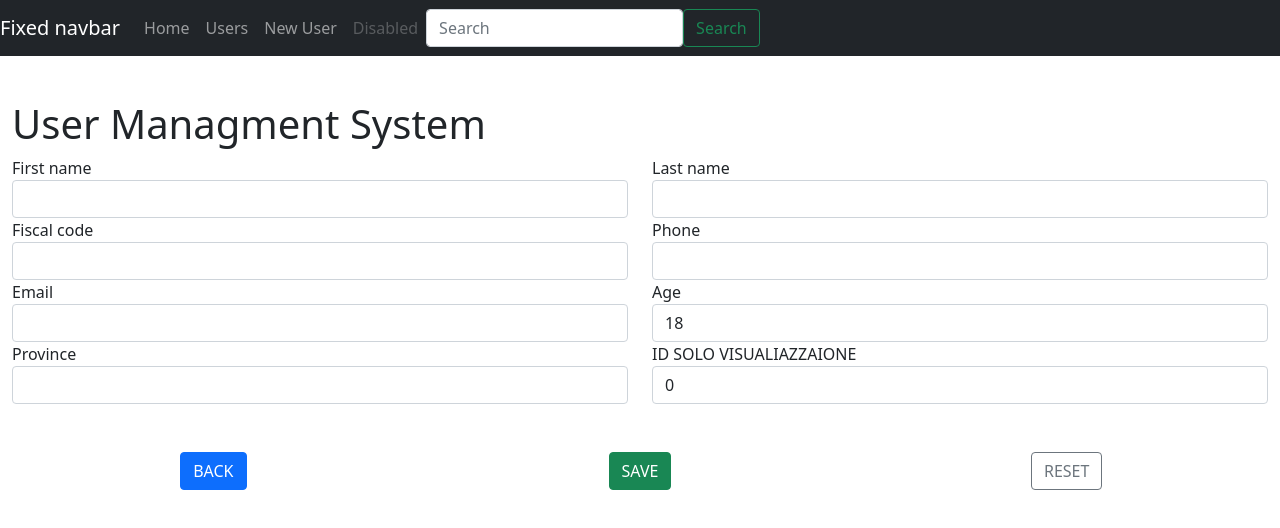
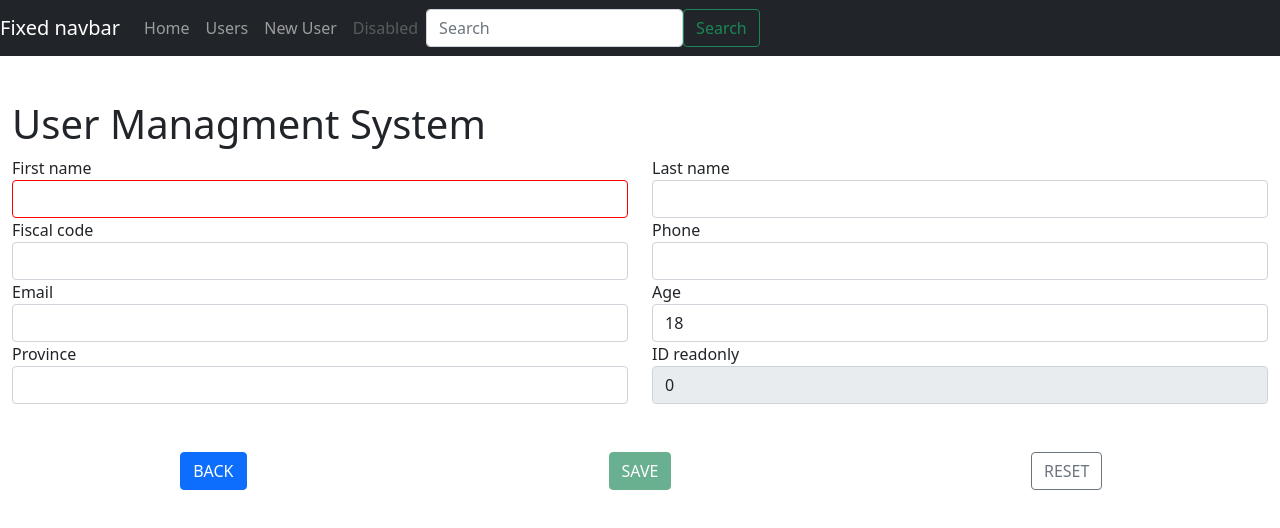
Before and after one commit to francescapetra/ums, an Angular app: page /users/new in a window 1280 px wide. Shown: the top 528 px of the page. Built offline with nearby package versions, Linux system fonts and the light colour scheme.

Commit message:
validation-form

```diff
--- a/src/app/user-detail/user-detail.component.css
+++ b/src/app/user-detail/user-detail.component.css
@@ -1,3 +1,6 @@
+input.ng-invalid{
+  border: 1px solid red;
+}
 /* .btn-save {
   background-color: green;
   color:#fff;
--- a/src/app/user-detail/user-detail.component.html
+++ b/src/app/user-detail/user-detail.component.html
@@ -6,9 +6,26 @@
 
     <div class="form-group col">
       <label for="firstname">First name</label>
-      <input class="form-control" [(ngModel)]="user.name" name="firstname" id="firstname">
-    </div>
 
+      <input #firstName='ngModel' class="form-control" [(ngModel)]="user.name" name="firstname" id="firstname" pattern="[a-zA-Z\s]*" minlength="3" required>
+
+      <div *ngIf ='firstName.dirty && firstName.touched && firstName.invalid'>
+
+        <div class="alert alert-danger" *ngIf="firstName.errors['required']">
+          The field First Name is required
+        </div>
+
+        <div class="alert alert-danger" *ngIf="firstName.errors['minlength']">
+          The min length is {{firstName.errors['minlength'].requiredLength | json}} chars.
+        </div>
+
+        <div class="alert-danger" *ngIf="firstName.errors['pattern']">
+          The field First Name pattern is {{firstName.errors['pattern'].requiredPattern }}
+        </div>
+
+        </div>
+
+      </div>
     <div class="form-group col">
       <label for="lastname">Last name</label>
       <input class="form-control" [(ngModel)]="user.lastname" name="lastname" id="lastname">
@@ -39,7 +56,21 @@
 
     <div class="form-group col">
       <label for="age">Age</label>
-      <input class="form-control" [(ngModel)]="user.age" type="number" name="age" id="age">
+      <input #age="ngModel" class="form-control" [(ngModel)]="user.age" type="number" name="age" id="age" required minlength="2" maxlength="3" pattern="[0-9]{2,3}">
+
+      <div *ngIf="age.dirty && age.touched && age.invalid">
+
+        <div class="alert-danger" *ngIf="age.errors['required']">
+          The field age is required
+        </div>
+        <div class="alert-danger" *ngIf="age.errors['minlength']">
+          The min length of field is {{age.errors['minlength'].requiredLength }} chars
+        </div>
+
+        <div class="alert-danger" *ngIf="age.errors['pattern']">
+          The field pattern is {{age.errors['pattern'].requiredPattern }}
+        </div>
+      </div>
     </div>
 
   </div>
@@ -52,8 +83,8 @@
     </div>
 
     <div class="form-group col">
-      <label for="province">ID SOLO VISUALIAZZAIONE</label>
-      <input class="form-control" name="id" [(ngModel)]="user.id">
+      <label for="province">ID readonly </label>
+      <input class="form-control" name="id" [(ngModel)]="user.id "  readonly>
     </div>
 
   </div>
@@ -68,7 +99,7 @@
       </div>
 
       <div class="col">
-        <button class="btn-save btn btn-success" (click)="saveUser()">SAVE</button>
+        <button [disabled] ='f.invalid 'class="btn-save btn btn-success" (click)="saveUser()">SAVE</button>
         </div>
 
       <div class="col">
```
